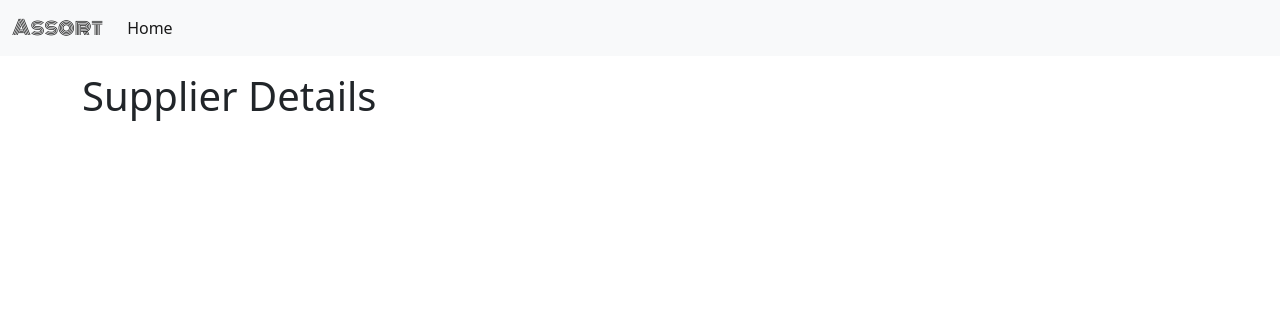
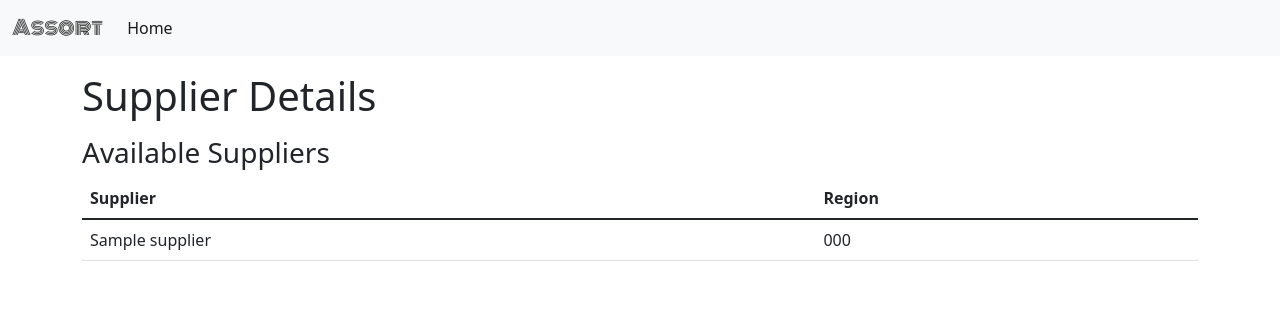
Before and after one commit to KamaljeetSahoo/Project-Assort, a Django app: page / in a window 1280 px wide. Shown: the top 316 px of the page. Run offline with Django 4.2, Linux system fonts and the light colour scheme; tables that the repository leaves empty hold one stand-in row (values such as "Sample post"); some libraries are stand-ins or nearby versions.

Commit message:
Available supplier table added on homepage

```diff
--- a/backend/supplier/views.py
+++ b/backend/supplier/views.py
@@ -5,7 +5,7 @@ from .models import Supplier, Region
 # Create your views here.
 def homepage(request):
     context = {
-        'supplier': Supplier.objects.all(),
-        'region': Region.objects.all(),
+        'suppliers': Supplier.objects.all(),
+        'regions': Region.objects.all(),
     }
     return render(request, 'supplier/home.html', context=context)
--- a/backend/templates/supplier/home.html
+++ b/backend/templates/supplier/home.html
@@ -2,5 +2,26 @@
 {% block content %}
     <div class="container">
         <h1 class="mt-3">Supplier Details</h1>
+        <h3 class="mt-3">Available Suppliers</h3>
+        <table class="table" class='table'>
+            <thead>
+                <tr>
+                  <th>Supplier</th>
+                  <th>Region</th>
+                </tr>
+              </thead>
+              <tbody>
+                {% for supplier in suppliers %}
+                    <tr>
+                        <td>{{supplier.supplier_name}}</td>
+                        <td>{{supplier.region.region_code}}</td>
+                    </tr>
+                {% endfor %}
+              </tbody>
+        </table>
     </div>
 {% endblock %}
+
+{% block custom_javascript %}
+
+{% endblock %}
```
